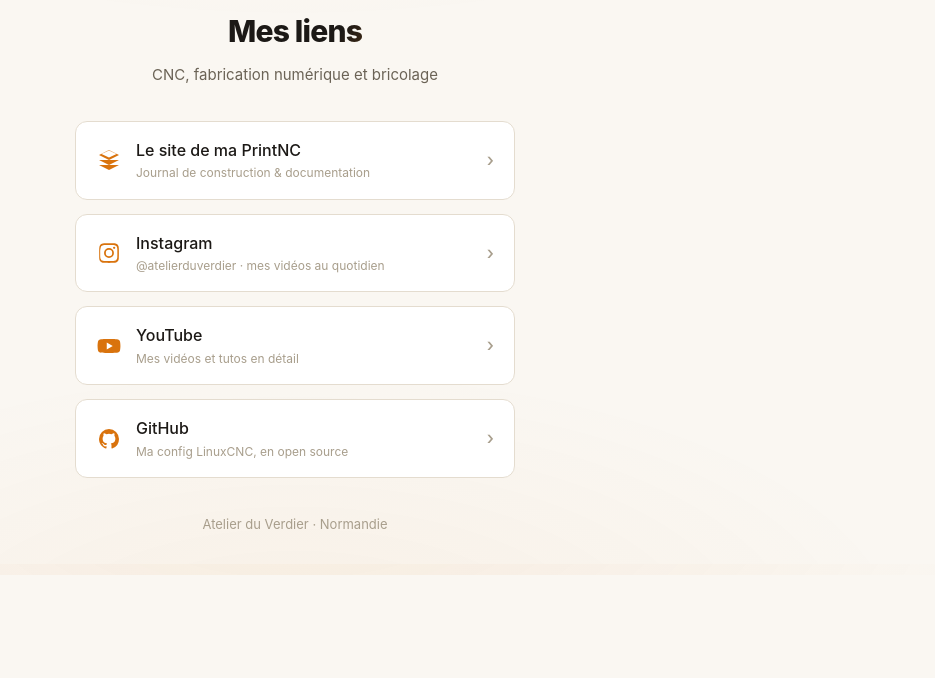
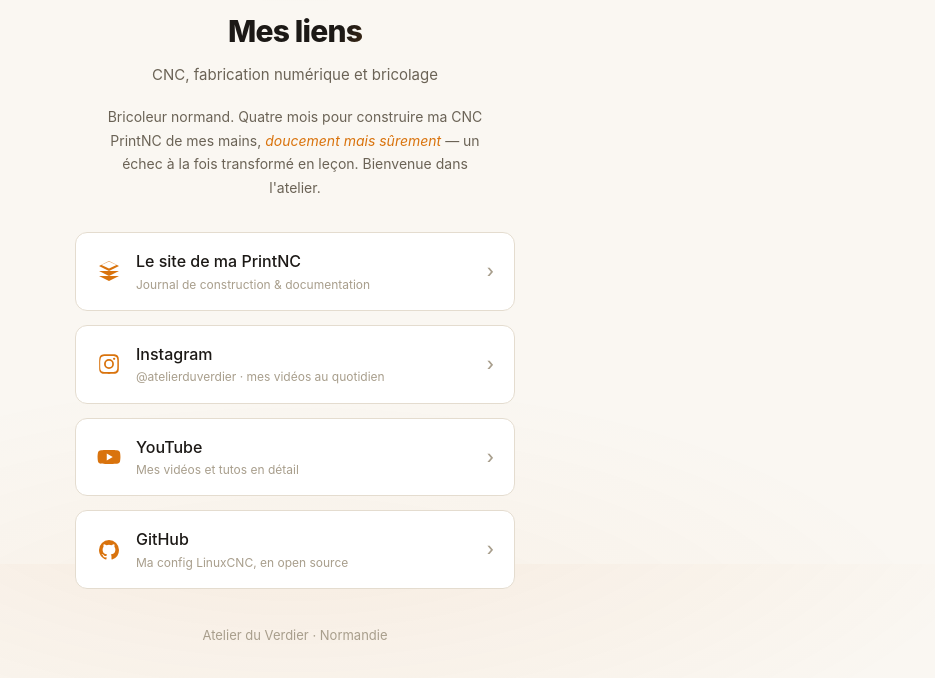
Before and after one commit to atelierduverdier/liens, a plain HTML site: page index.html in a window 1280 px wide. Shown: the part 236-914 px from the top of the page, without its empty margins (345-1280 px from the left). Before the commit the page ends 811 px from the top, so only its background shows below. Drawn offline with Linux system fonts and the light colour scheme.

Commit message:
Ajout d'un petit texte

```diff
--- a/index.html
+++ b/index.html
@@ -42,8 +42,8 @@
   body{
     background:var(--bg);
     background-image:
-      radial-gradient(ellipse 80% 60% at 50% -10%, color-mix(in srgb, var(--orange) 9%, transparent), transparent 70%),
-      radial-gradient(ellipse 70% 50% at 50% 110%, color-mix(in srgb, var(--orange) 5%, transparent), transparent 70%);
+      radial-gradient(ellipse 90% 70% at 50% -15%, color-mix(in srgb, var(--orange) 10%, transparent), transparent 65%),
+      radial-gradient(ellipse 80% 55% at 50% 112%, color-mix(in srgb, var(--orange) 5%, transparent), transparent 65%);
     background-attachment:fixed;
     color:var(--text);
     font-family:-apple-system,BlinkMacSystemFont,'Segoe UI',Roboto,sans-serif;
@@ -86,7 +86,18 @@
   .tagline{
     font-size:15px;
     color:var(--muted);
-    margin-bottom:34px;
+    margin-bottom:18px;
+  }
+  .intro{
+    font-size:14px;
+    line-height:1.7;
+    color:var(--muted);
+    max-width:380px;
+    margin:0 auto 32px;
+  }
+  .intro em{
+    color:var(--orange);
+    font-style:italic;
   }
   .links{
     display:flex;
@@ -202,6 +213,9 @@
     <div class="kicker">Atelier du Verdier</div>
     <h1>Mes liens</h1>
     <p class="tagline">CNC, fabrication numérique et bricolage</p>
+    <p class="intro">
+      Bricoleur normand. Quatre mois pour construire ma CNC PrintNC de mes mains, <em>doucement mais sûrement</em>&nbsp;— un échec à la fois transformé en leçon. Bienvenue dans l'atelier.
+    </p>
 
     <div class="links">
 
```
